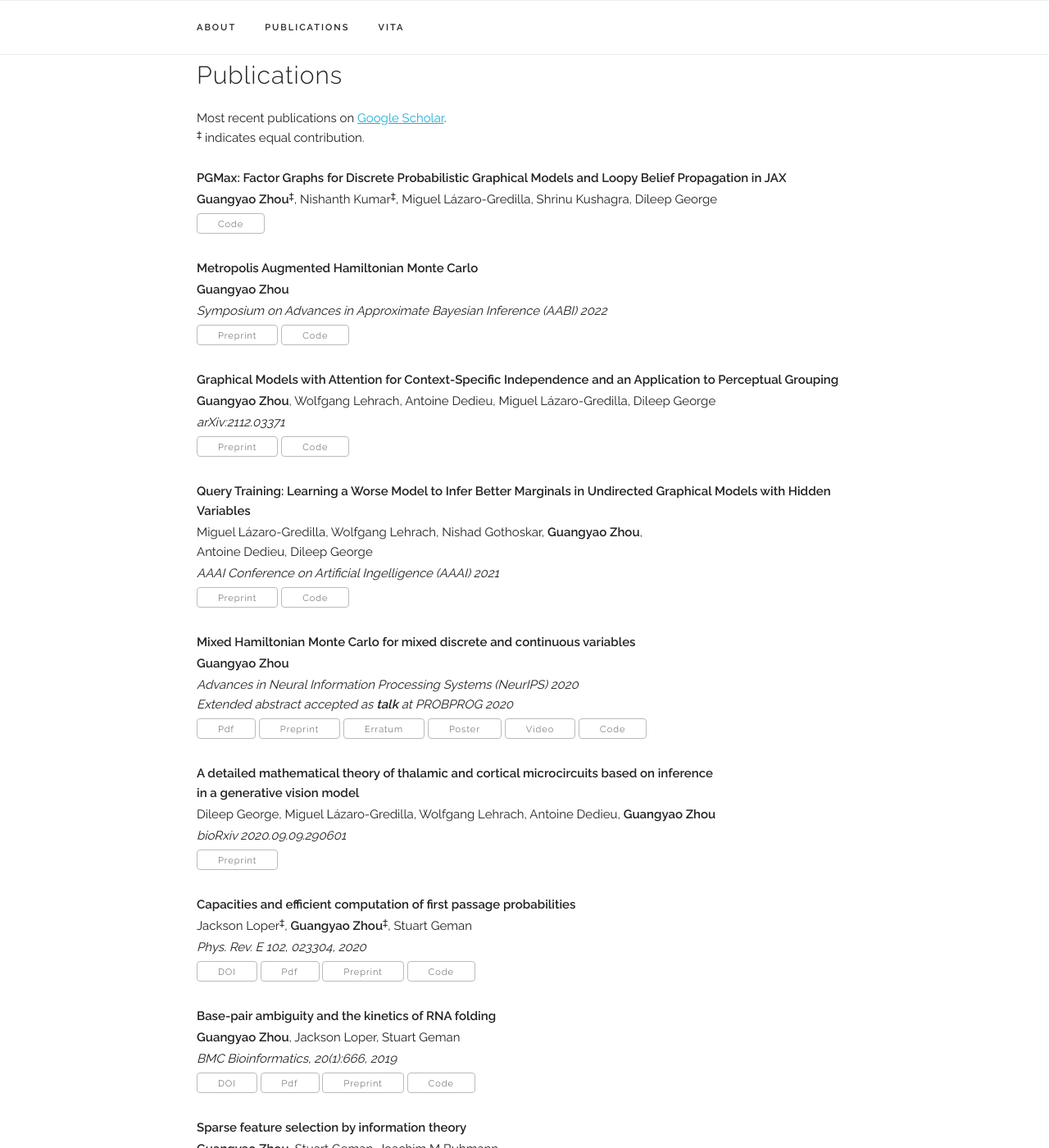
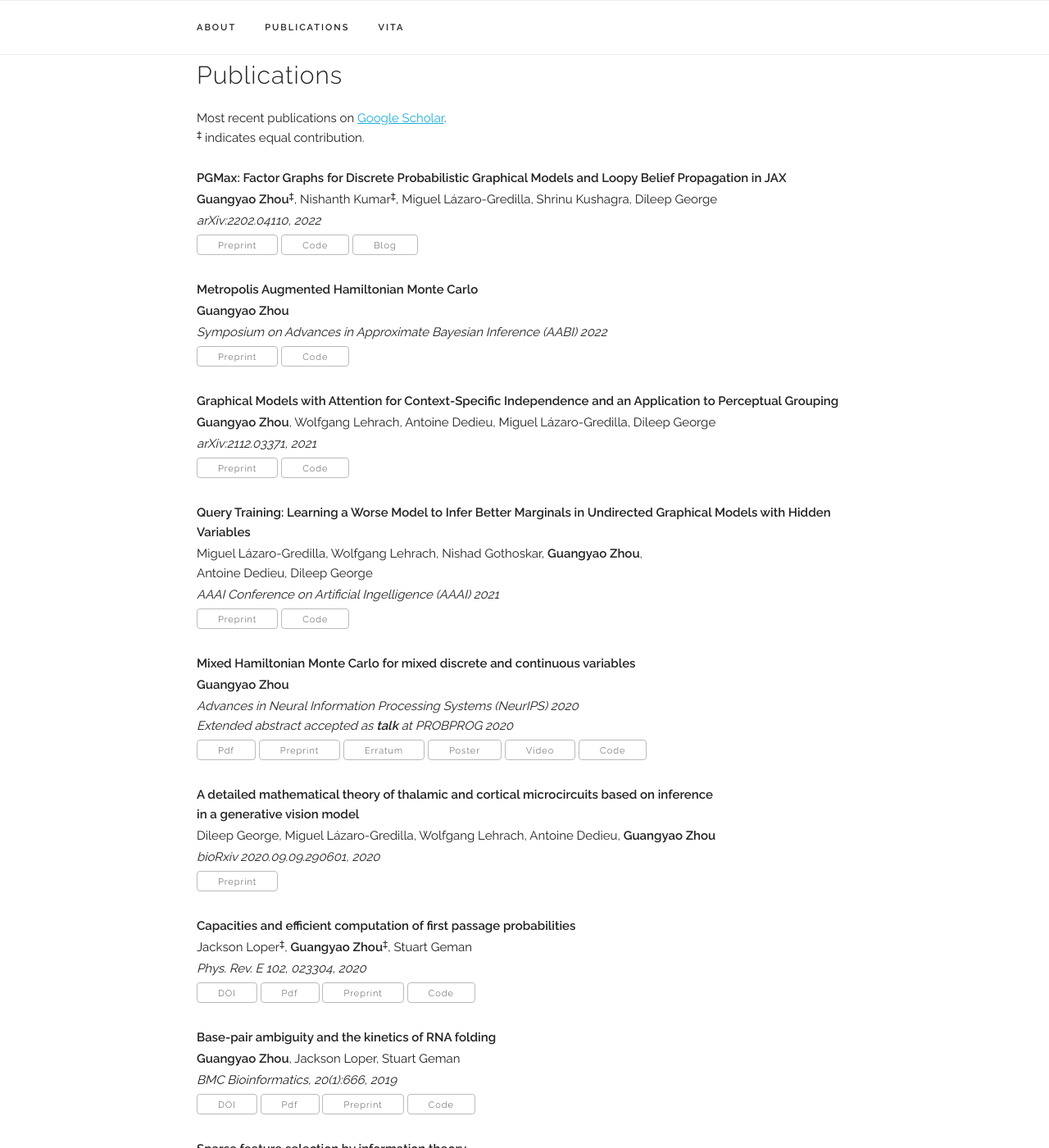
Before and after one commit to StannisZhou/StannisZhou.github.io, a Jekyll site: the page built from index.html, in a window 1280 px wide and 1400 px high, scrolled down 612 px. Shown: the whole window at 82% size. Built offline with Jekyll 4.4.1, drawn with Linux system fonts in a browser that asks for light colours; some web fonts are replaced; comment, search, counter and statistics services are not loaded.

```diff
--- a/cv/publications.bib
+++ b/cv/publications.bib
@@ -83,8 +83,8 @@
 @ARTICLE{zhou2022pgmax,
   title   = "{PGMax: Factor Graphs for Discrete Probabilistic Graphical Models and Loopy Belief Propagation in JAX}",
   author  = "{\textbf{Guangyao Zhou*}, {Nishanth Kumar*}, Miguel Lázaro-Gredilla, Shrinu Kushagra, and {Dileep George (* indicates equal contribution)}}",
-  journal = "In preparation",
-  year    =  2022,
+  journal = {arXiv preprint arXiv:2202.04110},
+  year={2022}
 }
 
 @article {George2020.09.09.290601,
--- a/index.html
+++ b/index.html
@@ -60,6 +60,10 @@ title: Personal Webpage
         {% if paper.code %}
           <a class="button" href="{{ paper.code }}" target="_blank">Code</a>
         {% endif %}
+
+        {% if paper.blog %}
+          <a class="button" href="{{ paper.blog }}" target="_blank">Blog</a>
+        {% endif %}
       </div>
     </div>
   {% endfor %}
```
Also changed, not shown: _data/publications.yaml (+5 -2 lines), 6 other files.
